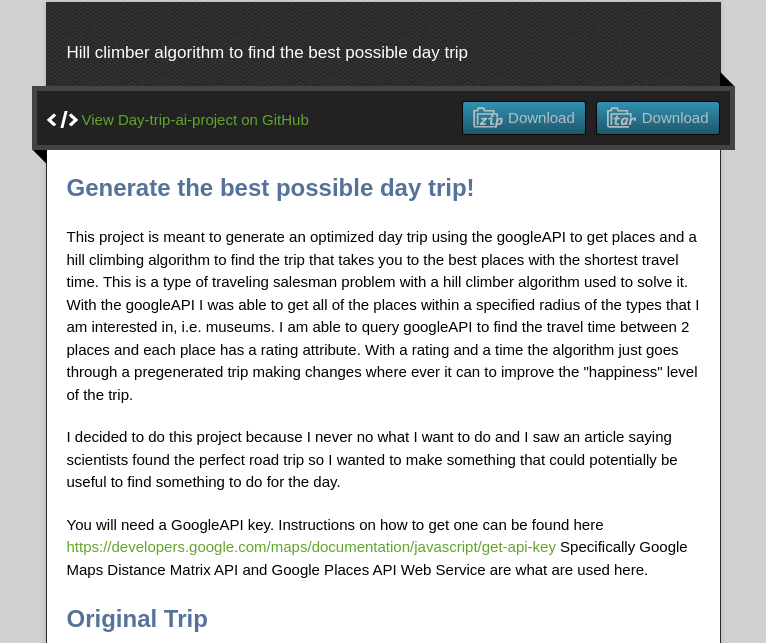
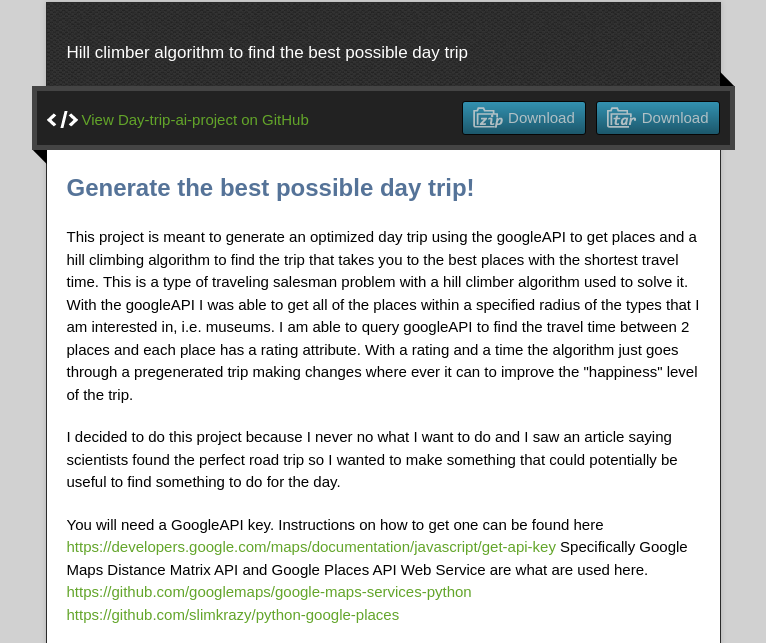
Before and after one commit to AnDr3w411/Best-Day-Trip-A-Hill-Climber-Approach, a plain HTML site: page index.html in a window 1280 px wide. Shown: the part 128-771 px from the top of the page, without its empty margins (257-1023 px from the left). Drawn offline with nearby package versions, Linux system fonts and the light colour scheme.

```diff
--- a/index.html
+++ b/index.html
@@ -44,7 +44,9 @@
 <p>I decided to do this project because I never no what I want to do and I saw an article saying scientists found the perfect road trip so I wanted to make something that could potentially be useful to find something to do for the day.</p>
 
 <p>You will need a GoogleAPI key. Instructions on how to get one can be found here <a href="https://developers.google.com/maps/documentation/javascript/get-api-key">https://developers.google.com/maps/documentation/javascript/get-api-key</a>
-Specifically Google Maps Distance Matrix API and Google Places API Web Service are what are used here.</p>
+Specifically Google Maps Distance Matrix API and Google Places API Web Service are what are used here.
+<a href="https://github.com/googlemaps/google-maps-services-python">https://github.com/googlemaps/google-maps-services-python</a>
+<a href="https://github.com/slimkrazy/python-google-places">https://github.com/slimkrazy/python-google-places</a></p>
 
 <h2>
 <a id="original-trip" class="anchor" href="#original-trip" aria-hidden="true"><span class="octicon octicon-link"></span></a>Original Trip</h2>
```
Also changed, not shown: params.json (+1 -1 lines).
